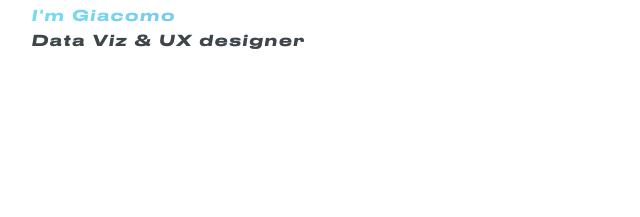
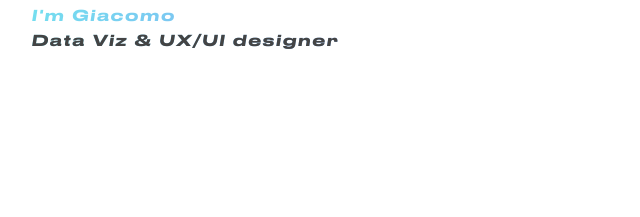
Before and after one commit to giacomoflaim/giacomoflaim, a plain HTML site: page index.html in a window 1280 px wide. Shown: the part 390-607 px from the top of the page, 63-703 px from the left. Drawn offline with nearby package versions, Linux system fonts and the light colour scheme; a web font is replaced by a local one.

Commit message:
Update index.html

```diff
--- a/index.html
+++ b/index.html
@@ -151,7 +151,7 @@
 				</div>
 
 				<div class="col-md-12 col-sm-12 col-xs-12">
-					<h2 class="prova"  style="color: #444444;">Data Viz &amp; UX designer</h2>
+					<h2 class="prova"  style="color: #444444;">Data Viz &amp; UX/UI designer</h2>
 				</div>
 
         </div>
```
